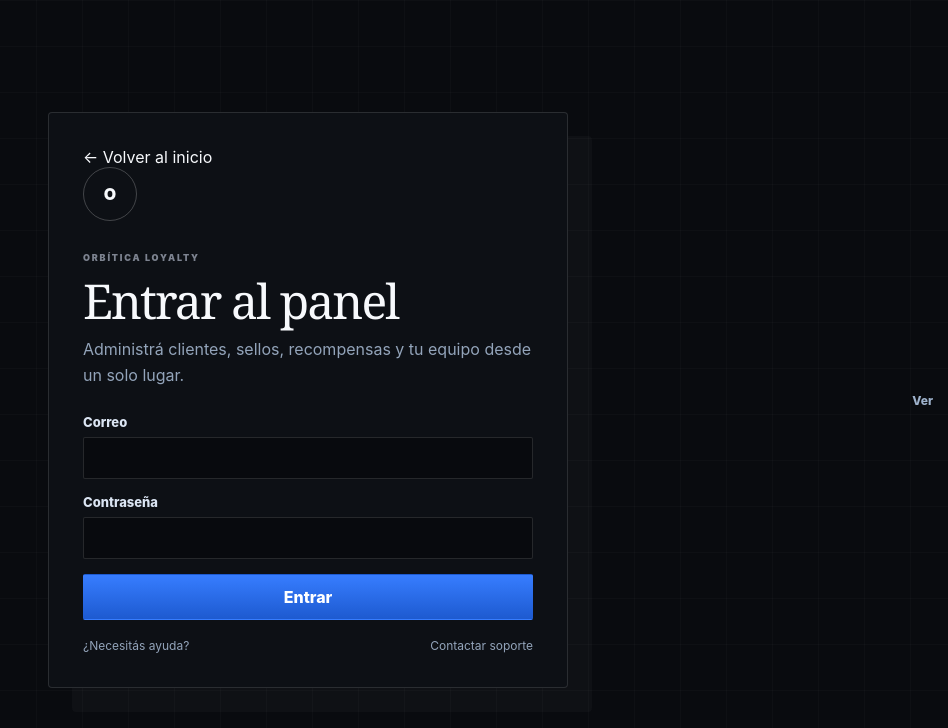
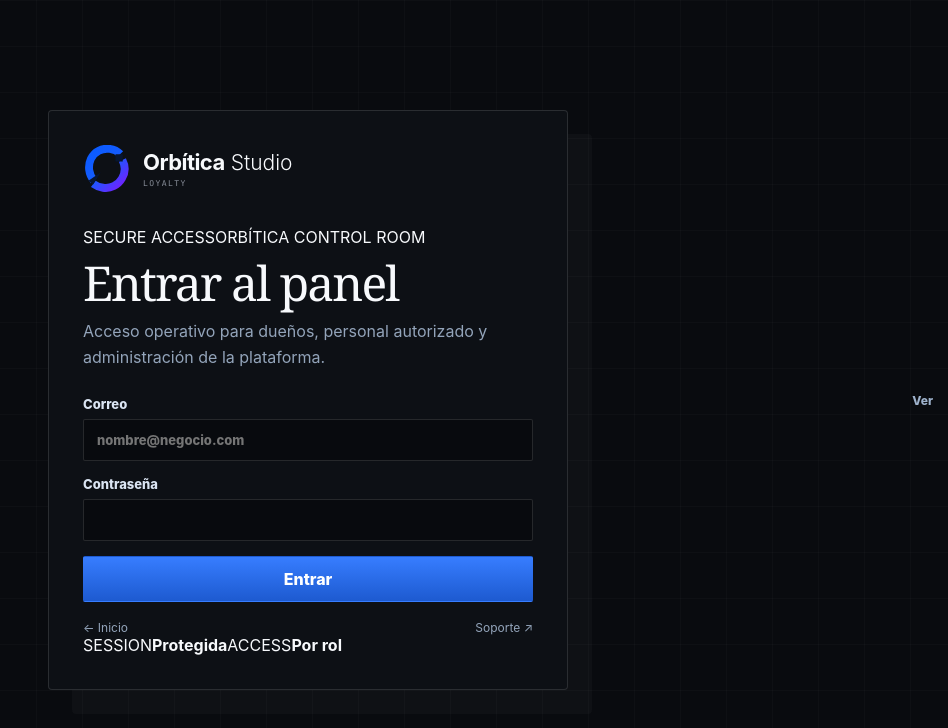
Before and after one commit to ElianTFY/orbitica-loyalty, a Next.js app in the folder frontend/: page /login in a window 1280 px wide. Shown: the top 728 px of the page, without its empty margins (332-1280 px from the left). Built offline with nearby package versions, Linux system fonts and the light colour scheme; no server answers.

Commit message:
Apply Orbítica brand system to login

```diff
--- a/frontend/app/login/page.tsx
+++ b/frontend/app/login/page.tsx
@@ -3,6 +3,7 @@
 import Link from "next/link";
 import { FormEvent, useEffect, useState } from "react";
 import { useRouter } from "next/navigation";
+import Brand from "@/components/Brand";
 
 export default function LoginPage() {
   const router = useRouter();
@@ -19,57 +20,29 @@
   }, [router]);
 
   async function submit(event: FormEvent<HTMLFormElement>) {
-    event.preventDefault();
-    setLoading(true);
-    setError("");
-
+    event.preventDefault(); setLoading(true); setError("");
     const fd = new FormData(event.currentTarget);
-    const response = await fetch("/api/session/login", {
-      method: "POST",
-      headers: { "Content-Type": "application/json" },
-      body: JSON.stringify({
-        email: fd.get("email"),
-        password: fd.get("password"),
-      }),
-    });
+    const response = await fetch("/api/session/login", { method: "POST", headers: { "Content-Type": "application/json" }, body: JSON.stringify({ email: fd.get("email"), password: fd.get("password") }) });
     const data = await response.json().catch(() => ({}));
-
-    if (!response.ok) {
-      setError(data.detail || "No pudimos iniciar sesión.");
-      setLoading(false);
-      return;
-    }
-
-    router.replace(data.user.role === "superadmin" ? "/superadmin" : "/admin");
-    router.refresh();
+    if (!response.ok) { setError(data.detail || "No pudimos iniciar sesión."); setLoading(false); return; }
+    router.replace(data.user.role === "superadmin" ? "/superadmin" : "/admin"); router.refresh();
   }
 
   return (
-    <main className="auth-page">
-      <section className="auth-card">
-        <Link href="/" className="auth-top-link">← Volver al inicio</Link>
-        <div className="brand-mark">O</div>
-        <span className="eyebrow">ORBÍTICA LOYALTY</span>
+    <main className="auth-page auth-v2">
+      <section className="auth-card auth-card-v2">
+        <div className="auth-brand-lockup"><Brand product="Loyalty" /></div>
+        <div className="auth-context"><span>SECURE ACCESS</span><i /><span>ORBÍTICA CONTROL ROOM</span></div>
         <h1>Entrar al panel</h1>
-        <p>Administrá clientes, sellos, recompensas y tu equipo desde un solo lugar.</p>
+        <p>Acceso operativo para dueños, personal autorizado y administración de la plataforma.</p>
         <form onSubmit={submit} className="form">
-          <label>Correo<input name="email" type="email" autoComplete="email" required /></label>
-          <label>
-            Contraseña
-            <div className="password-wrap">
-              <input name="password" type={showPassword ? "text" : "password"} autoComplete="current-password" required />
-              <button className="password-toggle" type="button" onClick={() => setShowPassword((value) => !value)}>
-                {showPassword ? "Ocultar" : "Ver"}
-              </button>
-            </div>
-          </label>
-          <button className="button primary full" disabled={loading}>{loading ? "Entrando…" : "Entrar"}</button>
+          <label>Correo<input name="email" type="email" autoComplete="email" placeholder="nombre@negocio.com" required /></label>
+          <label>Contraseña<div className="password-wrap"><input name="password" type={showPassword ? "text" : "password"} autoComplete="current-password" required /><button className="password-toggle" type="button" onClick={() => setShowPassword((value) => !value)}>{showPassword ? "Ocultar" : "Ver"}</button></div></label>
+          <button className="button primary full" disabled={loading}>{loading ? "Validando acceso…" : "Entrar"}</button>
         </form>
         {error && <div className="alert error">{error}</div>}
-        <div className="auth-help">
-          <span>¿Necesitás ayuda?</span>
-          <Link href="/support">Contactar soporte</Link>
-        </div>
+        <div className="auth-help"><Link href="/">← Inicio</Link><Link href="/support">Soporte ↗</Link></div>
+        <div className="auth-security-note"><span>SESSION</span><strong>Protegida</strong><span>ACCESS</span><strong>Por rol</strong></div>
       </section>
     </main>
   );
```
